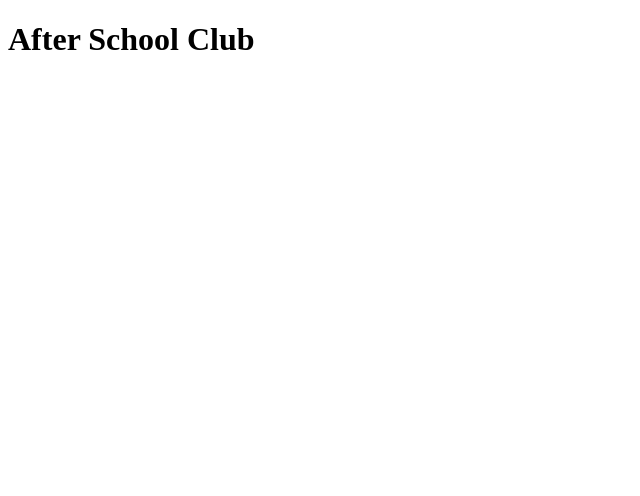
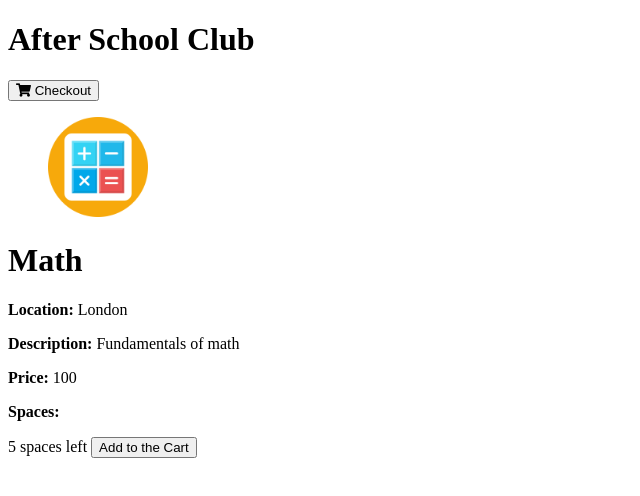
Before and after one commit to JohnnyCiepiela/afterSchoolClasses, a plain HTML site: page main.html in a window 1280 px wide. Shown: the whole page, without its empty margins (0-640 px from the left). Drawn offline with nearby package versions, Linux system fonts and the light colour scheme.

Commit message:
Adding functionality to the program.

```diff
--- a/main.html
+++ b/main.html
@@ -15,6 +15,43 @@
 
     <div id="app">
         <header> <h1>After School Club</h1> </header>
+
+        <button @click="toggleShowProduct">
+            {{totalItemsInTheCart}}
+            <span class="fas fa-shopping-cart"></span>
+            Checkout
+        </button>
+
+        <div v-if="showProduct">
+
+            <main>
+                <figure>
+                    <img v-bind:src="product.image" width="100px" height="=100px">
+                </figure>
+
+                <h1 v-text="product.title"></h1>
+                <p><b>Location:</b> {{ product.location }}</p>
+                <p><b>Description:</b> {{ product.description }}</p>
+                <p><b>Price:</b> {{product.price}}</p>
+                <p><b>Spaces:</b></p>
+
+                <span v-if="product.availableSpaces - totalItemsInTheCart > 0">
+                    {{product.availableSpaces - totalItemsInTheCart}} spaces left</span>
+                <span v-else-if="product.availableSpaces - totalItemsInTheCart === 0">All out!</span>
+
+                <button v-on:click="addItemToCart" v-bind:disabled="!canAddToCart">Add to the Cart</button>
+
+
+            </main>
+
+        </div>
+
+        <div v-else>
+            <h2>Welcome to the checkout page! </h2>
+
+
+         </div>
+
     </div>
 
     <script>
@@ -48,7 +85,16 @@
 
 
             },
+            computed: {
+                totalItemsInTheCart: function() {
+                    return this.cart.length || " ";
 
+                },
+                canAddToCart() {
+                    return this.product.availableSpaces > this.totalItemsInTheCart;
+                }
+
+            }
         })
 
     </script>
```
